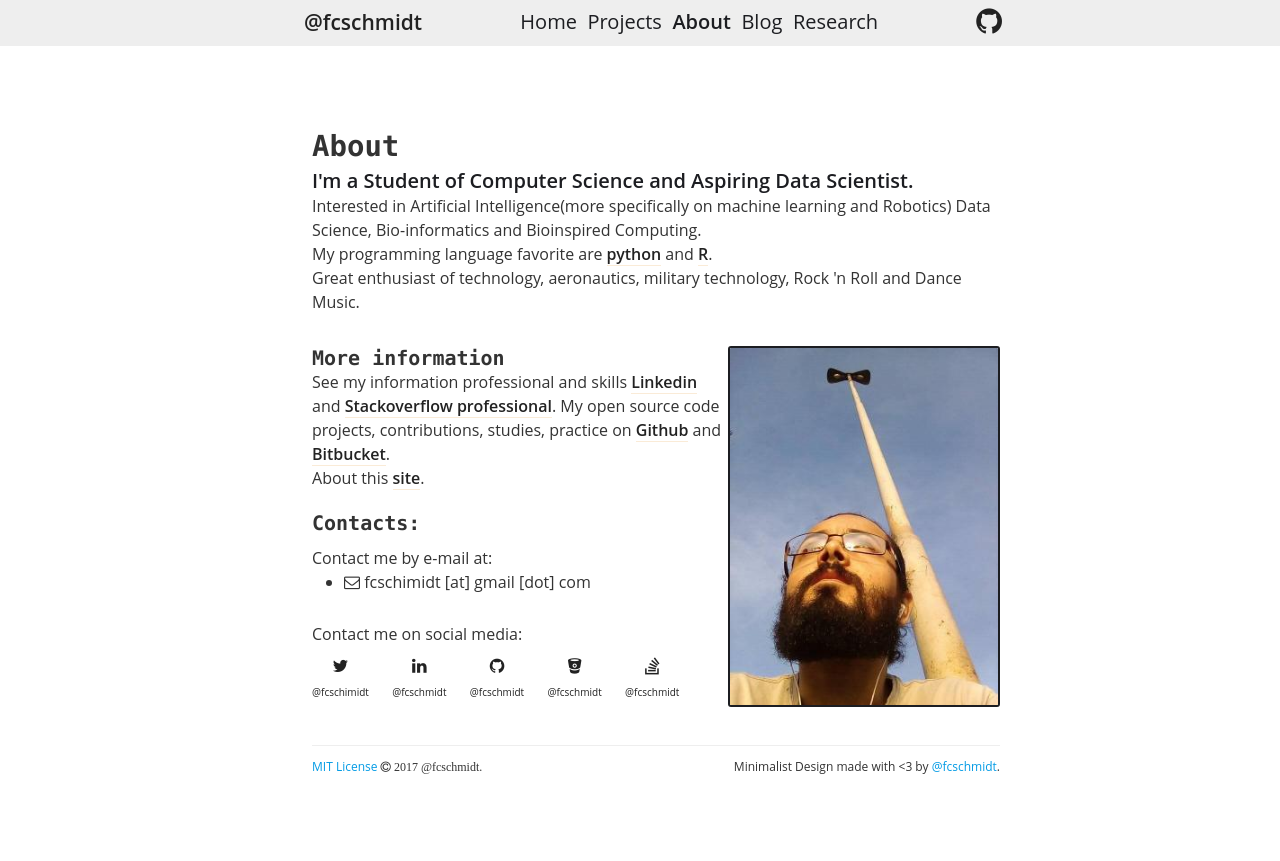
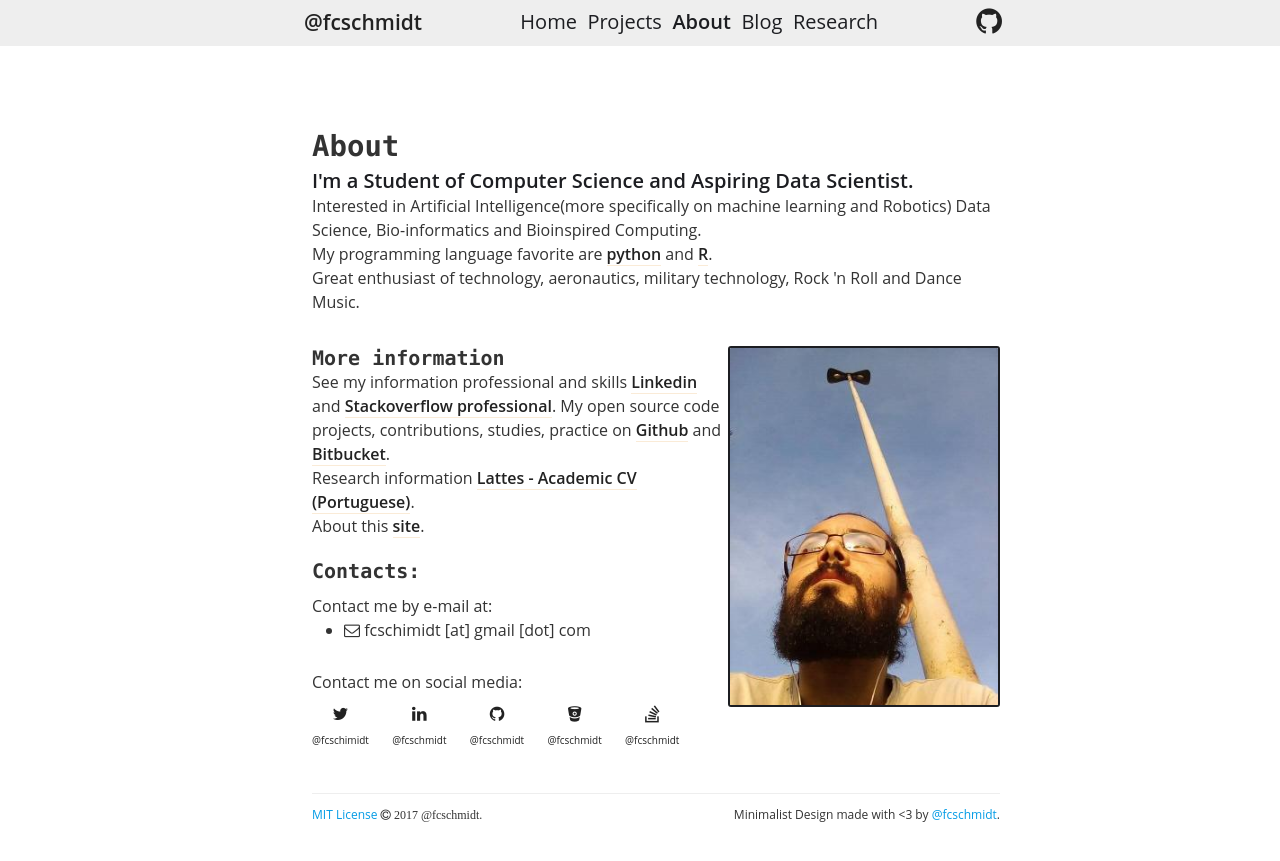
Before and after one commit to fcschmidt/fcschmidt.github.io, a Jekyll site: the page built from pages/about.html, in a window 1280 px wide. Shown: the top 861 px of the page. Built offline with Jekyll 4.4.1, drawn with Linux system fonts in a browser that asks for light colours; nearby versions of some CDN libraries.

Commit message:
Add links and Lattes - Academic CV :man_scientist:

```diff
--- a/pages/about.html
+++ b/pages/about.html
@@ -6,28 +6,29 @@
 ---
 
 
-{% assign author = site.author %}
+{% assign author = site.author %}{% assign link = site.links %}
 <div class="about">
     <h1 class="heading">About</h1>
     <p>
         <span>I'm a Student of Computer Science and Aspiring Data Scientist.</span> <br/>
         Interested in Artificial Intelligence(more specifically on machine learning and Robotics)
         Data Science, Bio-informatics and Bioinspired Computing.<br/>
-        My programming language favorite are <a href="https://www.python.org/" target="_blank">python</a> and
-        <a href="https://www.r-project.org/" target="_blank">R</a>. <br/>
+        My programming language favorite are
+        <a href="{{link.python}}" target="_blank" title="{{link.python}}">python</a> and
+        <a href="{{link.r}}" target="_blank" title="{{link.r}}">R</a>. <br/>
         Great enthusiast of technology, aeronautics, military technology, Rock 'n Roll and Dance Music.<br/>
     </p>
     <div class="meta-info">
         <div class="info">
             <h3 class="subtitle">More information</h3>
             See my information professional and skills
-            <a href="https://www.linkedin.com/in/{{ site.author.linkedin }}" target="_blank">Linkedin</a> and
-            <a href="http://stackoverflow.com/story/{{ site.author.stackoverflow }}" target="_blank">Stackoverflow professional</a>.
+            <a href="{{link.linkedin}}{{author.linkedin}}" target="_blank" title="{{link.linkedin}}{{author.linkedin}}">Linkedin</a> and
+            <a href="{{link.stack}}{{author.stackoverflow}}" target="_blank" title="{{link.stack}}{{author.stackoverflow}}">Stackoverflow professional</a>.
             My open source code projects, contributions, studies, practice on
-            <a href="https://github.com/{{ site.author.github }}" target="_blank">Github</a>
-            and <a href="https://bitbucket.org/{{ site.author.bitbucket }}" target="_blank">Bitbucket</a>. <br/>
-            <!--Research information <i class="fa fa-file-text-o"></i>
-            <a href="" title="Lattes - Academic CV (Portuguese)">Lattes</a>.</br>-->
+            <a href="{{link.github}}{{author.github}}" target="_blank" title="{{link.github}}{{author.github}}">Github</a>
+            and <a href="{{link.bitbucket}}{{author.bitbucket}}" target="_blank" title="{{link.bitbucket}}{{author.bitbucket}}">Bitbucket</a>. <br/>
+            Research information
+            <a href="{{ link.lattes_url }}" title="{{ link.lattes_url }}" target="_blank">Lattes - Academic CV (Portuguese)</a>.</br>
             About this <a href="/about/site-config/">site</a>.
         </div>
         <div class="contacts">
```
